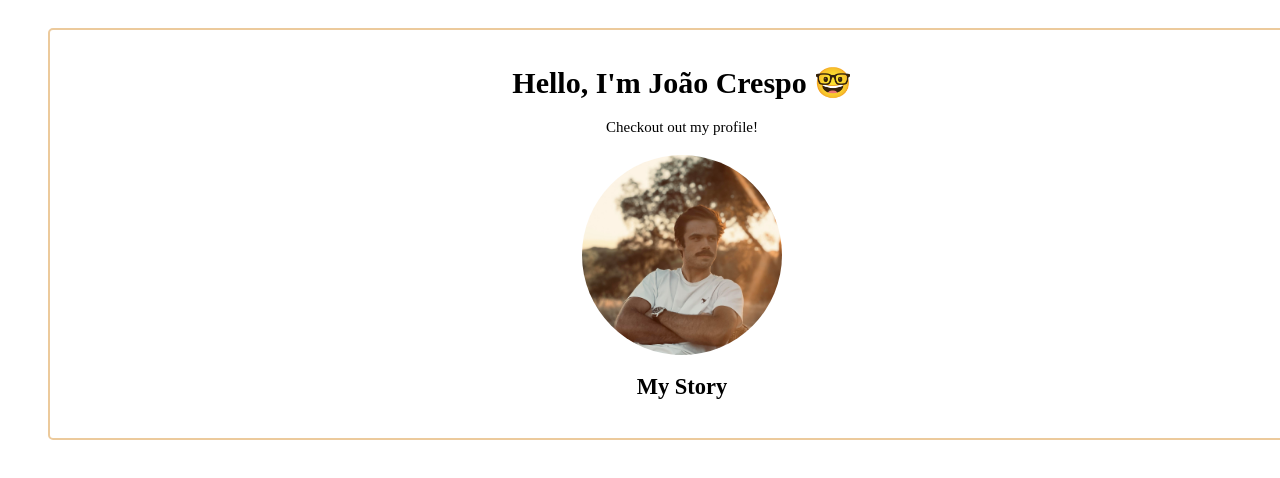
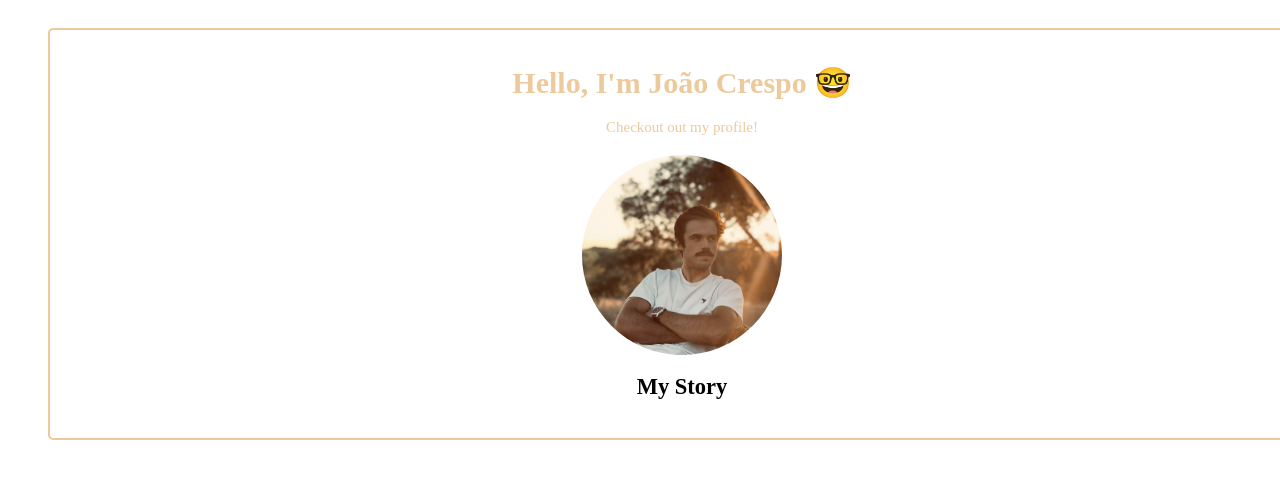
Before and after one commit to GemExplorer/MyProfile, a plain HTML site: page index.html in a window 1280 px wide. Shown: the top 478 px of the page. Drawn offline with Linux system fonts and the light colour scheme.

Commit message:
Color update

```diff
--- a/style.css
+++ b/style.css
@@ -10,7 +10,7 @@ img {
 }
 
 .card-one {
-
+color: #ECCA9C;
 }
 
 #image-circle {
```
